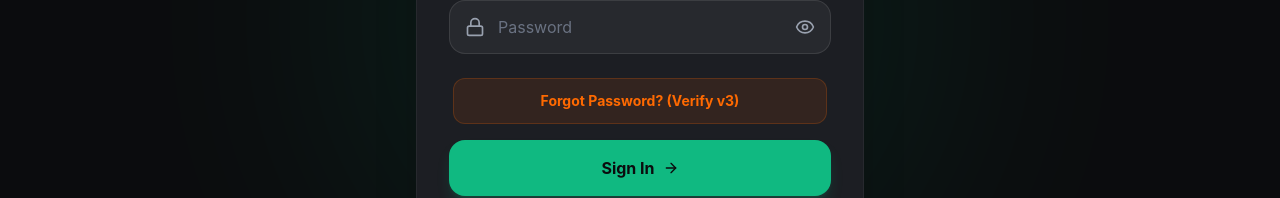
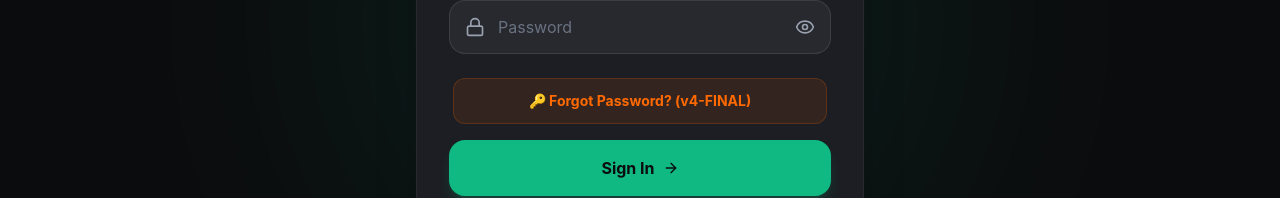
Before and after one commit to nilesh-dagdi/CampusMart, a React app in the folder frontend/: page /login in a window 1280 px wide. Shown: the part 412-610 px from the top of the page. Built offline with nearby package versions, Linux system fonts and the light colour scheme; no server answers; the HTML template or start-up script is replaced by a standard one.

Commit message:
chore: bump version to 1.0.0 and add v4-FINAL marker to force fresh deployment

```diff
--- a/frontend/package.json
+++ b/frontend/package.json
@@ -1,7 +1,7 @@
 {
   "name": "frontend",
   "private": true,
-  "version": "0.0.0",
+  "version": "1.0.0",
   "type": "module",
   "scripts": {
     "dev": "vite",
--- a/frontend/src/pages/LoginPage.jsx
+++ b/frontend/src/pages/LoginPage.jsx
@@ -94,7 +94,7 @@ const LoginPage = () => {
                             }}
                             className="text-sm font-bold text-orange-500 hover:text-orange-400 p-3 bg-orange-500/10 rounded-xl border border-orange-500/20 transition-all w-full"
                         >
-                            Forgot Password? (Verify v3)
+                            🔑 Forgot Password? (v4-FINAL)
                         </button>
                     </div>
 
```
